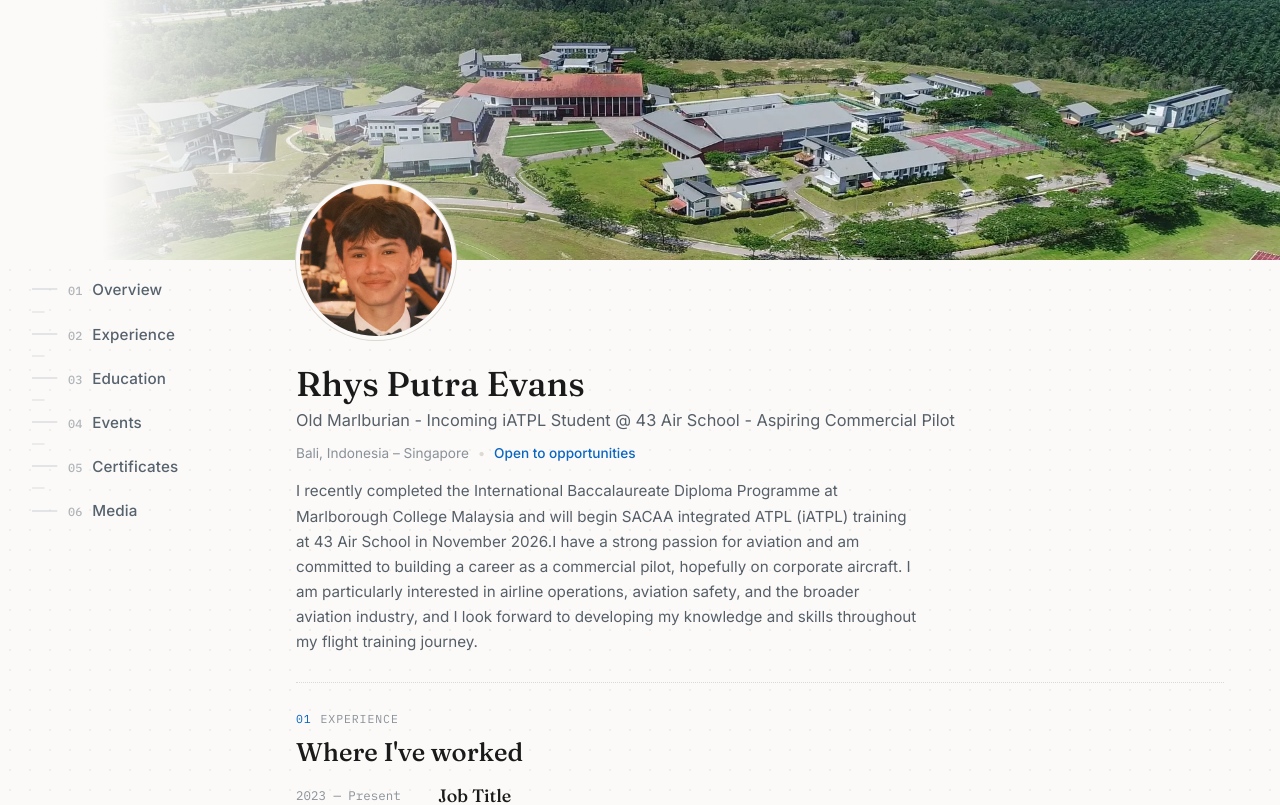
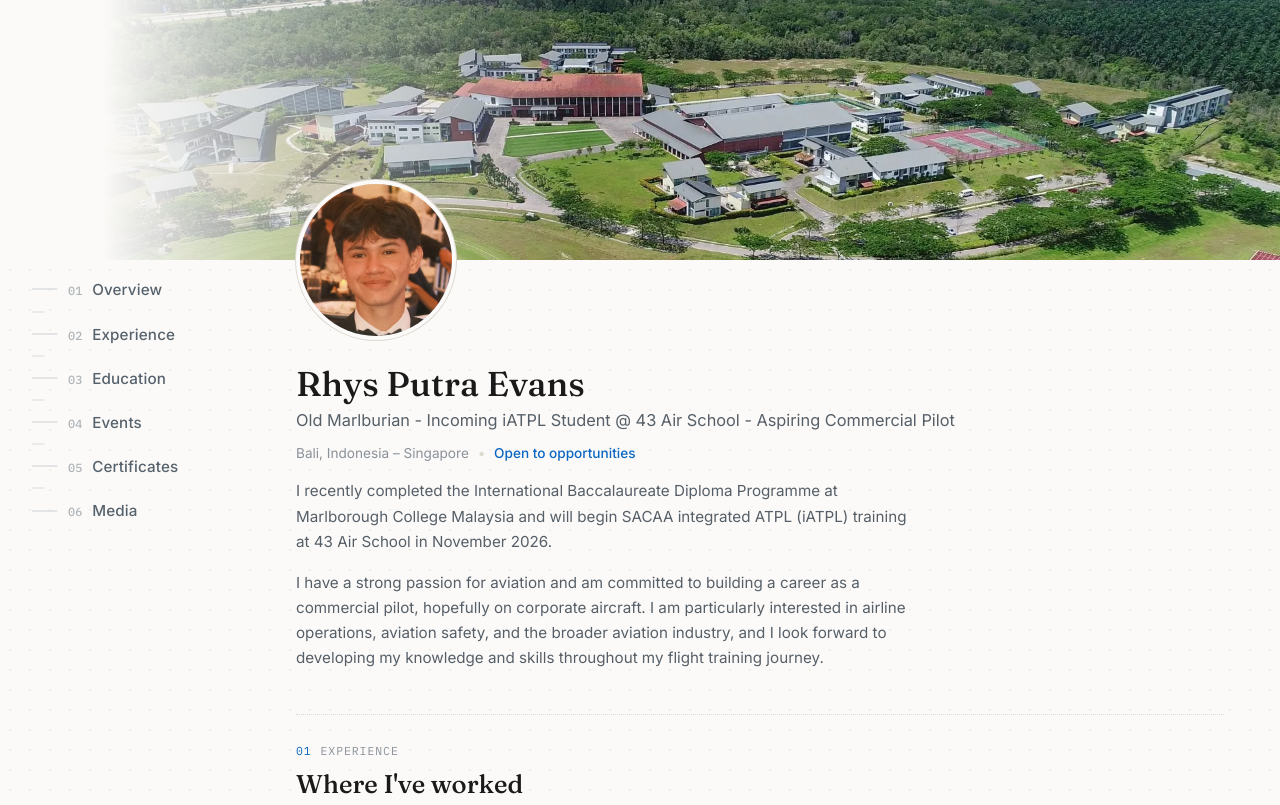
Before and after one commit to rice-evans/testbed, a React (Vite) app: page / in a window 1280 px wide. Shown: the top 805 px of the page. Built offline with nearby package versions, Linux system fonts and the light colour scheme.

Commit message:
Update Hero.jsx

```diff
--- a/src/components/sections/Hero.jsx
+++ b/src/components/sections/Hero.jsx
@@ -29,7 +29,13 @@
           <span className="hero__meta-item hero__meta-item--badge">{PROFILE.openTo}</span>
         </div>
 
-        <p className="hero__bio">{PROFILE.bio}</p>
+        <div className="hero__bio">
+  {PROFILE.bio.map((paragraph, index) => (
+    <p key={index} style={{ marginBottom: '1rem' }}>
+      {paragraph}
+    </p>
+  ))}
+</div>
       </div>
     </div>
   );
```
